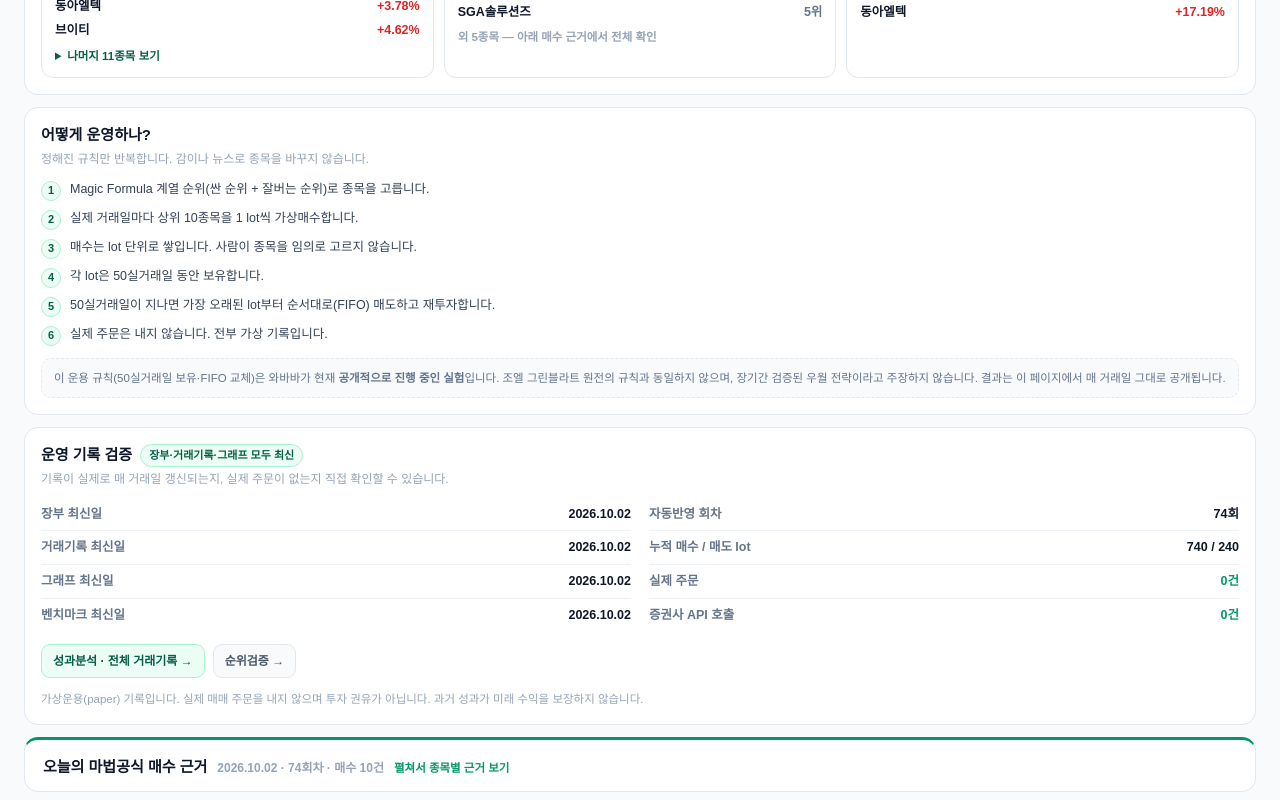
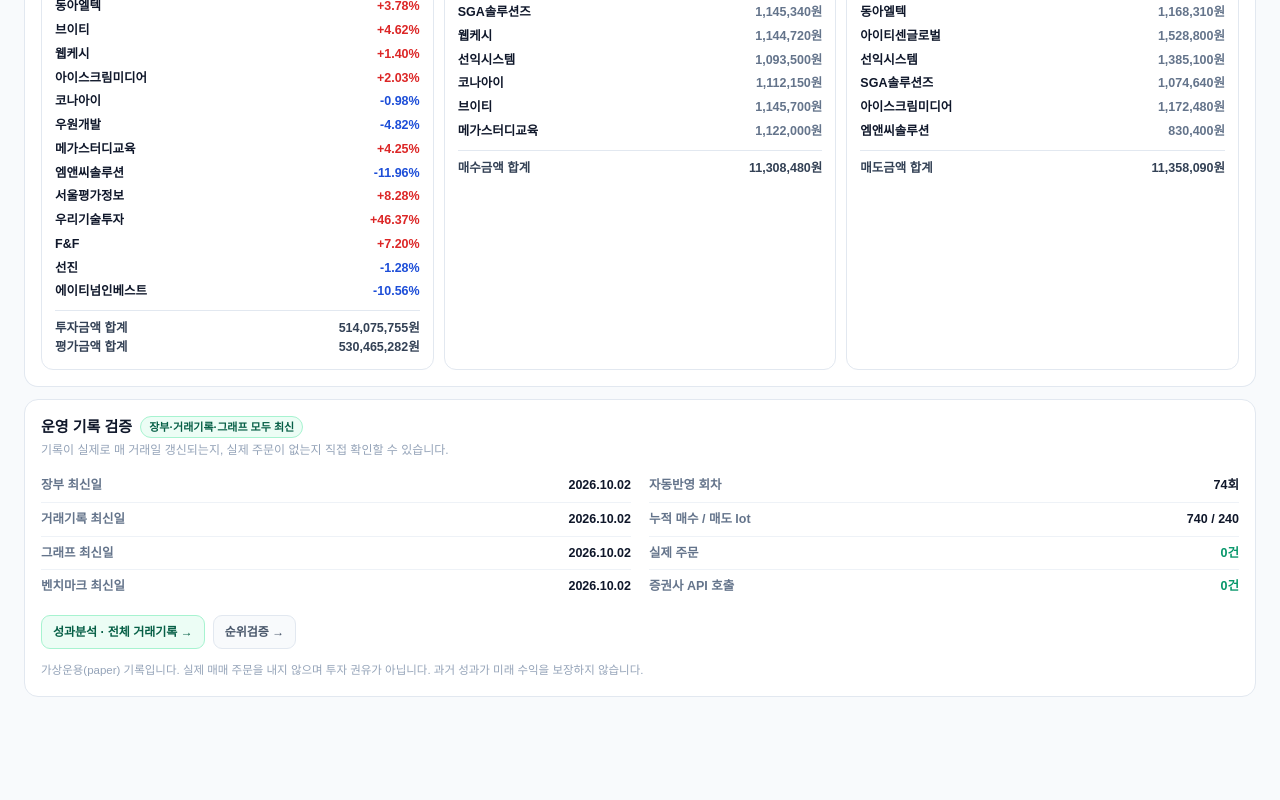
Before and after one commit to CSI-AI/kr-stock-agent, a Next.js app: page / in a window 1280 px wide. Shown: the part 1300-2100 px from the top of the page. After the commit the page ends 2037 px from the top, so only its background shows below. Built offline with nearby package versions, Linux system fonts and the light colour scheme.

Commit message:
feat(wababa): show complete fund lists and aligned totals

```diff
--- a/app/_dashboard/magic-first-page.tsx
+++ b/app/_dashboard/magic-first-page.tsx
@@ -128,10 +128,16 @@ export function MagicHoldingsAndTrades({ history }: { history: Rec }) {
   const summary = parseMagicOfficialSummary(history);
   const holdings = parseMagicOfficialPortfolio(history).holdings;
   const days = parseMagicOfficialTradeDays(history);
-  const latest = days[0];
+  const lastBuyDay = days.find((d) => d.buys.length > 0) ?? null;
   // 최근 매도 = 실제로 매도가 있었던 가장 최근 거래일. 없으면 거짓 placeholder 대신 사실을 쓴다.
   const lastSellDay = days.find((d) => d.sells.length > 0) ?? null;
   const topHoldings = [...holdings].sort((a, b) => (b.marketValue ?? 0) - (a.marketValue ?? 0));
+  const sumKnown = (values: Array<number | null>) => values.length > 0 && values.every((v) => v !== null)
+    ? values.reduce((total, value) => total + (value ?? 0), 0) : null;
+  const holdingInvested = sumKnown(topHoldings.map((h) => h.totalInvested));
+  const holdingValue = sumKnown(topHoldings.map((h) => h.marketValue));
+  const buyAmount = sumKnown(lastBuyDay?.buys.map((b) => b.amount) ?? []);
+  const sellAmount = sumKnown(lastSellDay?.sells.map((s) => s.amount) ?? []);
 
   const card: React.CSSProperties = { background: "#fff", border: "1px solid #e2e8f0", borderRadius: 12, padding: "12px 13px", minWidth: 0 };
   const h3: React.CSSProperties = { fontSize: 13, fontWeight: 900, color: "#0f172a", margin: "0 0 8px" };
@@ -157,7 +163,7 @@ export function MagicHoldingsAndTrades({ history }: { history: Rec }) {
           {topHoldings.length ? (
             <>
               <div style={{ display: "grid", gap: 5 }}>
-                {topHoldings.slice(0, 5).map((h) => (
+                {topHoldings.map((h) => (
                   <div key={h.code} style={line}>
                     <span style={nameCell}>{h.name}</span>
                     <span style={{ flexShrink: 0, fontWeight: 800, color: h.returnRate !== null ? tone(h.returnRate) : "#64748b" }}>
@@ -166,23 +172,10 @@ export function MagicHoldingsAndTrades({ history }: { history: Rec }) {
                   </div>
                 ))}
               </div>
-              {topHoldings.length > 5 ? (
-                <details style={{ marginTop: 8 }}>
-                  <summary style={{ cursor: "pointer", fontSize: 11.5, fontWeight: 800, color: ACCENT.text }}>
-                    나머지 {topHoldings.length - 5}종목 보기
-                  </summary>
-                  <div style={{ display: "grid", gap: 5, marginTop: 7 }}>
-                    {topHoldings.slice(5).map((h) => (
-                      <div key={h.code} style={line}>
-                        <span style={{ ...nameCell, fontWeight: 700, color: "#334155" }}>{h.name}</span>
-                        <span style={{ flexShrink: 0, fontWeight: 800, color: h.returnRate !== null ? tone(h.returnRate) : "#64748b" }}>
-                          {h.returnRate !== null ? pct(h.returnRate) : "-"}
-                        </span>
-                      </div>
-                    ))}
-                  </div>
-                </details>
-              ) : null}
+              <div style={{ borderTop: "1px solid #e2e8f0", marginTop: 9, paddingTop: 8, fontSize: 12, fontWeight: 800, color: "#334155" }}>
+                <div style={line}><span>투자금액 합계</span><span>{krw(holdingInvested)}</span></div>
+                <div style={line}><span>평가금액 합계</span><span>{krw(holdingValue)}</span></div>
+              </div>
             </>
           ) : (
             <div style={{ fontSize: 12.5, color: "#94a3b8" }}>보유 종목 없음</div>
@@ -192,24 +185,20 @@ export function MagicHoldingsAndTrades({ history }: { history: Rec }) {
         {/* 최근 매수 */}
         <div style={card}>
           <div style={h3}>최근 매수</div>
-          {latest && latest.buys.length ? (
+          {lastBuyDay ? (
             <>
               <div style={{ fontSize: 12, color: "#64748b", fontWeight: 700, marginBottom: 8 }}>
-                {fmtDate(latest.date)} · {latest.buys.length} lot 매수
+                {fmtDate(lastBuyDay.date)} · {lastBuyDay.buys.length} lot 매수
               </div>
               <div style={{ display: "grid", gap: 5 }}>
-                {latest.buys.slice(0, 5).map((b) => (
+                {lastBuyDay.buys.map((b) => (
                   <div key={b.tradeId || b.lotId} style={line}>
                     <span style={nameCell}>{b.name}</span>
-                    <span style={{ flexShrink: 0, fontWeight: 700, color: "#64748b" }}>{b.rank !== null ? `${b.rank}위` : "-"}</span>
+                    <span style={{ flexShrink: 0, fontWeight: 700, color: "#64748b" }}>{krw(b.amount)}</span>
                   </div>
                 ))}
               </div>
-              {latest.buys.length > 5 ? (
-                <div style={{ fontSize: 11.5, color: "#94a3b8", fontWeight: 700, marginTop: 7 }}>
-                  외 {latest.buys.length - 5}종목 — 아래 매수 근거에서 전체 확인
-                </div>
-              ) : null}
+              <div style={{ ...line, borderTop: "1px solid #e2e8f0", marginTop: 9, paddingTop: 8, fontWeight: 800, color: "#334155" }}><span>매수금액 합계</span><span>{krw(buyAmount)}</span></div>
             </>
           ) : (
             <div style={{ fontSize: 12.5, color: "#94a3b8" }}>최근 매수 없음</div>
@@ -225,15 +214,14 @@ export function MagicHoldingsAndTrades({ history }: { history: Rec }) {
                 {fmtDate(lastSellDay.date)} · {lastSellDay.sells.length} lot 매도
               </div>
               <div style={{ display: "grid", gap: 5 }}>
-                {lastSellDay.sells.slice(0, 5).map((s) => (
+                {lastSellDay.sells.map((s) => (
                   <div key={s.tradeId || s.lotId} style={line}>
                     <span style={nameCell}>{s.name}</span>
-                    <span style={{ flexShrink: 0, fontWeight: 800, color: s.realizedReturn !== null ? tone(s.realizedReturn) : "#64748b" }}>
-                      {s.realizedReturn !== null ? pct(s.realizedReturn) : "-"}
-                    </span>
+                    <span style={{ flexShrink: 0, fontWeight: 800, color: "#64748b" }}>{krw(s.amount)}</span>
                   </div>
                 ))}
               </div>
+              <div style={{ ...line, borderTop: "1px solid #e2e8f0", marginTop: 9, paddingTop: 8, fontWeight: 800, color: "#334155" }}><span>매도금액 합계</span><span>{krw(sellAmount)}</span></div>
             </>
           ) : (
             <>
--- a/app/_dashboard/magic-official.tsx
+++ b/app/_dashboard/magic-official.tsx
@@ -16,6 +16,9 @@ function arr(v: unknown): Rec[] {
 function num(v: unknown): number | null {
   const n = Number(v);
   return Number.isFinite(n) ? n : null;
+}
+function optionalNum(v: unknown): number | null {
+  return v === null || v === undefined || v === "" ? null : num(v);
 }
 function str(v: unknown): string {
   return typeof v === "string" ? v : "";
@@ -184,9 +187,9 @@ export function parseMagicOfficialPortfolio(history: Rec): MagicOfficialPortfoli
   return {
     holdings: arr(obj(magicSource(history, "magicReconstructedPortfolio", "magicOfficialPortfolio")).holdings).map((h) => ({
       code: str(h.code), name: str(h.name) || str(h.code), openLotCount: num(h.openLotCount) ?? 0,
-      totalQuantity: num(h.totalQuantity), totalInvested: num(h.totalInvested),
+      totalQuantity: num(h.totalQuantity), totalInvested: optionalNum(h.totalInvested),
       averageBuyPrice: num(h.averageBuyPrice), currentPrice: num(h.currentPrice),
-      marketValue: num(h.marketValue), unrealizedProfit: num(h.unrealizedProfit), returnRate: num(h.returnRate),
+      marketValue: optionalNum(h.marketValue), unrealizedProfit: optionalNum(h.unrealizedProfit), returnRate: num(h.returnRate),
     })),
   };
 }
@@ -203,7 +206,7 @@ export function parseMagicOfficialTradeDays(history: Rec): MagicOfficialTradeDay
     buys: arr(d.buys).map((b) => ({
       tradeId: str(b.tradeId), batchId: str(b.batchId), lotId: str(b.lotId), rank: num(b.rank),
       code: str(b.code), name: str(b.name) || str(b.code), executionPrice: num(b.executionPrice),
-      quantity: num(b.quantity), amount: num(b.amount), signalAsOfDate: str(b.signalAsOfDate),
+      quantity: num(b.quantity), amount: optionalNum(b.amount), signalAsOfDate: str(b.signalAsOfDate),
       executionDate: str(b.executionDate), priceSource: str(b.priceSource),
       finalRank: num(b.finalRank) ?? num(b.rank), cheapRank: num(b.cheapRank), qualityRank: num(b.qualityRank),
       magicScore: num(b.magicScore), earningsYield: num(b.earningsYield), returnOnCapital: num(b.returnOnCapital),
@@ -215,7 +218,7 @@ export function parseMagicOfficialTradeDays(history: Rec): MagicOfficialTradeDay
       tradeId: str(b.tradeId), batchId: str(b.batchId), lotId: str(b.lotId), code: str(b.code),
       name: str(b.name) || str(b.code), originalBuyDate: str(b.originalBuyDate),
       originalBuyPrice: num(b.originalBuyPrice), executionPrice: num(b.executionPrice),
-      quantity: num(b.quantity), amount: num(b.amount), realizedProfit: num(b.realizedProfit),
+      quantity: num(b.quantity), amount: optionalNum(b.amount), realizedProfit: optionalNum(b.realizedProfit),
       realizedReturn: num(b.realizedReturn), holdingTradingDays: num(b.holdingTradingDays),
       sellReason: str(b.sellReason), executionDate: str(b.executionDate), priceSource: str(b.priceSource),
     })).sort((x, y) => (x.code < y.code ? -1 : x.code > y.code ? 1 : x.lotId < y.lotId ? -1 : 1)),
@@ -242,9 +245,13 @@ const TH = (align: "left" | "right"): React.CSSProperties => ({
 const TD = (align: "left" | "right"): React.CSSProperties => ({
   padding: "8px 9px", fontSize: 12.5, textAlign: align, whiteSpace: "nowrap", fontWeight: 700,
 });
+const sumKnown = (values: Array<number | null>): number | null =>
+  values.length > 0 && values.every((value) => value !== null)
+    ? values.reduce((sum, value) => sum + (value ?? 0), 0) : null;
 
 function BuySection({ buys }: { buys: MagicOfficialBuyTrade[] }) {
   const cols: Array<[string, "left" | "right"]> = [["순위", "right"], ["종목명", "left"], ["매수가", "right"], ["수량", "right"], ["매수금액", "right"]];
+  const buyTotal = sumKnown(buys.map((b) => b.amount));
   return (
     <div style={{ marginTop: 10 }}>
       <div style={{ fontSize: 12.5, fontWeight: 800, color: "#334155", margin: "0 0 6px" }}>매수 {buys.length}건</div>
@@ -266,6 +273,10 @@ function BuySection({ buys }: { buys: MagicOfficialBuyTrade[] }) {
               </tr>
             ))}
           </tbody>
+          <tfoot><tr style={{ borderTop: "2px solid #cbd5e1", background: "#f8fafc" }}>
+            <th colSpan={4} style={TH("left")}>매수금액 합계</th>
+            <td style={TD("right")}>{krw(buyTotal)}</td>
+          </tr></tfoot>
         </table>
       </div>
     </div>
@@ -274,6 +285,8 @@ function BuySection({ buys }: { buys: MagicOfficialBuyTrade[] }) {
 
 function SellSection({ sells }: { sells: MagicOfficialSellTrade[] }) {
   const cols: Array<[string, "left" | "right"]> = [["종목명", "left"], ["최초매수일", "right"], ["최초매수가", "right"], ["매도가", "right"], ["수량", "right"], ["매도금액", "right"], ["실현손익", "right"], ["실현수익률", "right"], ["보유", "right"], ["사유", "left"]];
+  const proceeds = sumKnown(sells.map((s) => s.amount));
+  const realized = sumKnown(sells.map((s) => s.realizedProfit));
   return (
     <div style={{ marginTop: 10 }}>
       <div style={{ fontSize: 12.5, fontWeight: 800, color: "#ea580c", margin: "0 0 6px" }}>매도 {sells.length}건</div>
@@ -299,6 +312,12 @@ function SellSection({ sells }: { sells: MagicOfficialSellTrade[] }) {
               </tr>
             ))}
           </tbody>
+          <tfoot><tr style={{ borderTop: "2px solid #cbd5e1", background: "#f8fafc" }}>
+            <th colSpan={5} style={TH("left")}>매도금액·실현손익 합계</th>
+            <td style={TD("right")}>{krw(proceeds)}</td>
+            <td style={{ ...TD("right"), color: tone(realized) }}>{krwSigned(realized)}</td>
+            <td colSpan={3} style={TD("right")}></td>
+          </tr></tfoot>
         </table>
       </div>
     </div>
@@ -323,6 +342,9 @@ export function MagicOfficialCard({ history }: { history: Rec }) {
   const portfolio = parseMagicOfficialPortfolio(history);
   const tradeDays = parseMagicOfficialTradeDays(history);
   const holdings = portfolio.holdings;
+  const investedTotal = sumKnown(holdings.map((h) => h.totalInvested));
+  const marketValueTotal = sumKnown(holdings.map((h) => h.marketValue));
+  const unrealizedTotal = sumKnown(holdings.map((h) => h.unrealizedProfit));
   const reconstructed = isMagicReconstruction(history);
   const holdCols: Array<[string, "left" | "right"]> = [["종목명", "left"], ["lot", "right"], ["수량", "right"], ["평균매수가", "right"], ["현재가", "right"], ["투자금액", "right"], ["평가금액", "right"], ["평가손익", "right"], ["수익률", "right"]];
 
@@ -377,6 +399,13 @@ export function MagicOfficialCard({ history }: { history: Rec }) {
                 </tr>
               ))}
             </tbody>
+            <tfoot><tr style={{ borderTop: "2px solid #cbd5e1", background: "#f8fafc" }}>
+              <th colSpan={5} style={TH("left")}>보유 종목 합계</th>
+              <td style={TD("right")}>{krw(investedTotal)}</td>
+              <td style={TD("right")}>{krw(marketValueTotal)}</td>
+              <td style={{ ...TD("right"), color: tone(unrealizedTotal) }}>{krwSigned(unrealizedTotal)}</td>
+              <td style={TD("right")}>-</td>
+            </tr></tfoot>
           </table>
         </div>
       ) : (
--- a/app/page.tsx
+++ b/app/page.tsx
@@ -5,16 +5,11 @@ import {
   formatShortDate,
 } from "./_dashboard/kit";
 import {
-  MagicStatusStrip,
-  MagicNumberBoard,
   MagicTrendCharts,
-  MagicTodayPicks,
-  MagicFormulaExplainer,
 } from "./_dashboard/magic-official";
 import {
   MagicPerformanceHero,
   MagicHoldingsAndTrades,
-  MagicHowItWorks,
   MagicVerificationPanel,
 } from "./_dashboard/magic-first-page";
 
@@ -29,14 +24,13 @@ export const dynamic = "force-dynamic";
 //   1. 누적수익률 / KOSPI / 초과성과 / 총자산       ← MagicPerformanceHero (신규)
 //   2. 수익률 그래프 (펀드 vs KOSPI, 같은 %축)      ← MagicTrendCharts (기존 차트 그대로 재사용)
 //   3. 현재 보유 / 최근 매수 / 최근 매도            ← MagicHoldingsAndTrades (신규)
-//   4. 어떻게 운영하나                              ← MagicHowItWorks (신규)
-//   5. 운영 기록 검증(최신성·실주문 0·상세 링크)     ← MagicVerificationPanel (신규)
-//   6. 매수 근거 / 공식 산식 / 운영 상세 수치        ← 기존 컴포넌트(개발·검증 성격이라 아래로)
+//   4. 운영 기록 검증(최신성·실주문 0·상세 링크)     ← MagicVerificationPanel
+// 운용 설명과 공식 산식은 설정, 상세 매수 근거는 성과분석에서 읽는다.
 //
 // 이전 순서: Hero → 상태 스트립 → 한눈 수치표 → 추이 차트 → 매수 근거 → 공식 설명.
 //   문제였던 점: 누적수익률이 개발자용 값(회차·batchId·평가기준일) 아래에 묻히고,
 //   그래프가 10개짜리 수치표 뒤 4번째라 첫 화면에서 보이지 않았다.
-// 기존 컴포넌트는 삭제하지 않는다 — 순서와 시각 밀도만 바꾼다.
+// 중복 요약 컴포넌트는 대시보드에서 숨기되 다른 공개 화면의 데이터는 그대로 둔다.
 // 장기 백테스트 연구 결과는 이 화면에 노출하지 않는다(내부 연구 정본으로만 유지).
 export default function DashboardPage() {
   const history = readRecommendationHistory();
@@ -61,31 +55,9 @@ export default function DashboardPage() {
         <MagicHoldingsAndTrades history={history} />
       </section>
 
-      {/* 4. 운영 규칙 — 20~30초 안에 이해 */}
-      <section className="dashSection">
-        <MagicHowItWorks />
-      </section>
-
-      {/* 5. 운영 기록 검증 */}
+      {/* 운용 설명은 설정, 상세 매수 근거는 성과분석에서 확인한다. */}
       <section className="dashSection">
         <MagicVerificationPanel history={history} />
-      </section>
-
-      {/* 6. 이하 상세 — 매수 근거 / 공식 산식 / 운영 상세 수치 */}
-      <section className="dashSection">
-        <MagicTodayPicks history={history} />
-      </section>
-
-      <section className="dashSection">
-        <MagicFormulaExplainer />
-      </section>
-
-      <section className="dashSection">
-        <MagicStatusStrip history={history} />
-      </section>
-
-      <section className="dashSection">
-        <MagicNumberBoard history={history} />
       </section>
     </main>
   );
--- a/package.json
+++ b/package.json
@@ -10,8 +10,8 @@
   },
   "dependencies": {
     "next": "16.2.2",
-    "react": "19.2.0",
-    "react-dom": "19.2.0"
+    "react": "19.2.4",
+    "react-dom": "19.2.4"
   },
   "devDependencies": {
     "@tailwindcss/postcss": "^4",
--- /dev/null
+++ b/scripts/ops/test_magic_ui_totals.cjs
@@ -0,0 +1,78 @@
+const assert = require('node:assert/strict');
+const fs = require('node:fs');
+const Module = require('node:module');
+const path = require('node:path');
+
+// Offline SSR against the repository's current UI; no data or network writes.
+const deps = 'C:/work/kr-stock-agent/node_modules';
+const ts = require(path.join(deps, 'typescript'));
+const React = require(path.join(deps, 'react'));
+const { renderToStaticMarkup } = require(path.join(deps, 'react-dom/server'));
+function load(relative, imports = {}) {
+  const filename = path.resolve(__dirname, '../..', relative);
+  const compiled = ts.transpileModule(fs.readFileSync(filename, 'utf8'), {
+    fileName: filename,
+    compilerOptions: { jsx: ts.JsxEmit.ReactJSX, module: ts.ModuleKind.CommonJS, target: ts.ScriptTarget.ES2022 },
+    reportDiagnostics: true,
+  });
+  assert.equal(compiled.diagnostics?.length ?? 0, 0, `${relative} parse`);
+  const mod = new Module(filename, module);
+  mod.filename = filename;
+  mod.paths = [deps];
+  const originalRequire = mod.require.bind(mod);
+  mod.require = (id) => imports[id] ?? originalRequire(id);
+  mod._compile(compiled.outputText, filename);
+  return mod.exports;
+}
+const official = load('app/_dashboard/magic-official.tsx');
+const home = load('app/_dashboard/magic-first-page.tsx', { './magic-official': official });
+for (const relative of ['app/page.tsx', 'app/settings/page.tsx', 'app/performance/page.tsx']) {
+  const filename = path.resolve(__dirname, '../..', relative);
+  assert.equal(ts.transpileModule(fs.readFileSync(filename, 'utf8'), {
+    fileName: filename, compilerOptions: { jsx: ts.JsxEmit.ReactJSX, module: ts.ModuleKind.CommonJS },
+    reportDiagnostics: true,
+  }).diagnostics?.length ?? 0, 0, `${relative} parse`);
+}
+const history = {
+  magicOfficialSummary: { officialStartDate: '2026-06-17', officialSequence: 74, dataDate: '2026-10-02', openItemLotCount: 2 },
+  magicOfficialPortfolio: { holdings: [
+    { code: '000001', name: '보유A', totalInvested: 1000, marketValue: 1100, unrealizedProfit: 100, returnRate: 10 },
+    { code: '000002', name: '보유B', totalInvested: 2000, marketValue: 1900, unrealizedProfit: -100, returnRate: -5 },
+  ] },
+  magicOfficialTradeDays: [
+    { date: '2026-10-02', buys: [], sells: [] },
+    { date: '2026-10-01', buys: [
+      { tradeId: 'b1', code: '000003', name: '매수A', amount: 400 },
+      { tradeId: 'b2', code: '000004', name: '매수B', amount: 600 },
+    ], sells: [
+      { tradeId: 's1', code: '000005', name: '매도A', amount: 300, realizedProfit: 30 },
+      { tradeId: 's2', code: '000006', name: '매도B', amount: 700, realizedProfit: -10 },
+    ] },
+  ],
+};
+const dashboard = renderToStaticMarkup(React.createElement(home.MagicHoldingsAndTrades, { history }));
+const performance = renderToStaticMarkup(React.createElement(official.MagicOfficialCard, { history }));
+for (const name of ['보유A', '보유B', '매수A', '매수B', '매도A', '매도B']) assert.ok(dashboard.includes(name), name);
+for (const label of ['투자금액 합계', '평가금액 합계', '매수금액 합계', '매도금액 합계']) assert.ok(dashboard.includes(label), label);
+for (const label of ['보유 종목 합계', '매수금액 합계', '매도금액·실현손익 합계']) assert.ok(performance.includes(label), label);
+assert.ok(performance.includes('3,000원') && performance.includes('+20원'), 'holdings/sale totals');
+const missing = structuredClone(history);
+missing.magicOfficialPortfolio.holdings[0].marketValue = null;
+const missingHtml = renderToStaticMarkup(React.createElement(official.MagicOfficialCard, { history: missing }));
+assert.match(missingHtml, /보유 종목 합계<\/th><td[^>]*>3,000원<\/td><td[^>]*>-<\/td>/, 'missing valuation remains unknown');
+const dashboardSource = fs.readFileSync(path.resolve(__dirname, '../../app/page.tsx'), 'utf8');
+const settingsSource = fs.readFileSync(path.resolve(__dirname, '../../app/settings/page.tsx'), 'utf8');
+assert.ok(!dashboardSource.includes('<MagicHowItWorks') && !dashboardSource.includes('<MagicNumberBoard'));
+assert.ok(settingsSource.includes('<MagicHowItWorks') && settingsSource.includes('<MagicFormulaExplainer'));
+const publishedPath = path.resolve(__dirname, '../../public/data/recommendation-history.json');
+const published = JSON.parse(fs.readFileSync(publishedPath, 'utf8'));
+const publishedHoldings = official.parseMagicOfficialPortfolio(published).holdings;
+const publishedDays = official.parseMagicOfficialTradeDays(published);
+const publishedHome = renderToStaticMarkup(React.createElement(home.MagicHoldingsAndTrades, { history: published }));
+const publishedPerformance = renderToStaticMarkup(React.createElement(official.MagicOfficialCard, { history: published }));
+const escaped = (name) => renderToStaticMarkup(React.createElement('span', null, name)).slice(6, -7);
+for (const holding of publishedHoldings) assert.ok(publishedHome.includes(escaped(holding.name)), `published holding ${holding.code}`);
+for (const buy of publishedDays.find((day) => day.buys.length)?.buys ?? []) assert.ok(publishedHome.includes(escaped(buy.name)), `published buy ${buy.code}`);
+for (const sell of publishedDays.find((day) => day.sells.length)?.sells ?? []) assert.ok(publishedHome.includes(escaped(sell.name)), `published sell ${sell.code}`);
+assert.ok(publishedPerformance.includes('보유 종목 합계'), 'published holdings footer');
+console.log('PASS UI complete lists, column totals, missing-data guard, route layout');
```
Also changed, not shown: app/performance/page.tsx (+6 -1 lines), app/settings/page.tsx (+14 -2 lines).
